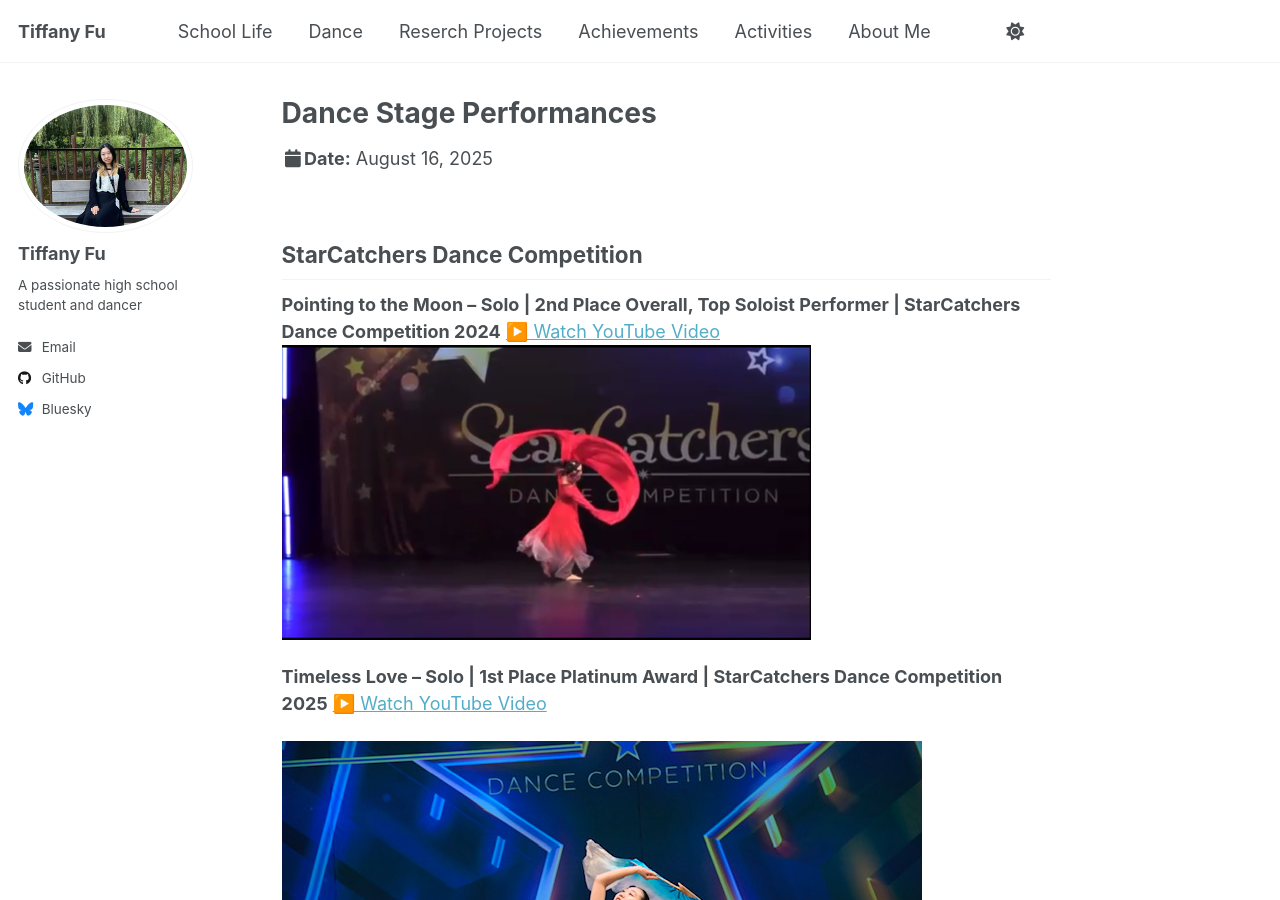
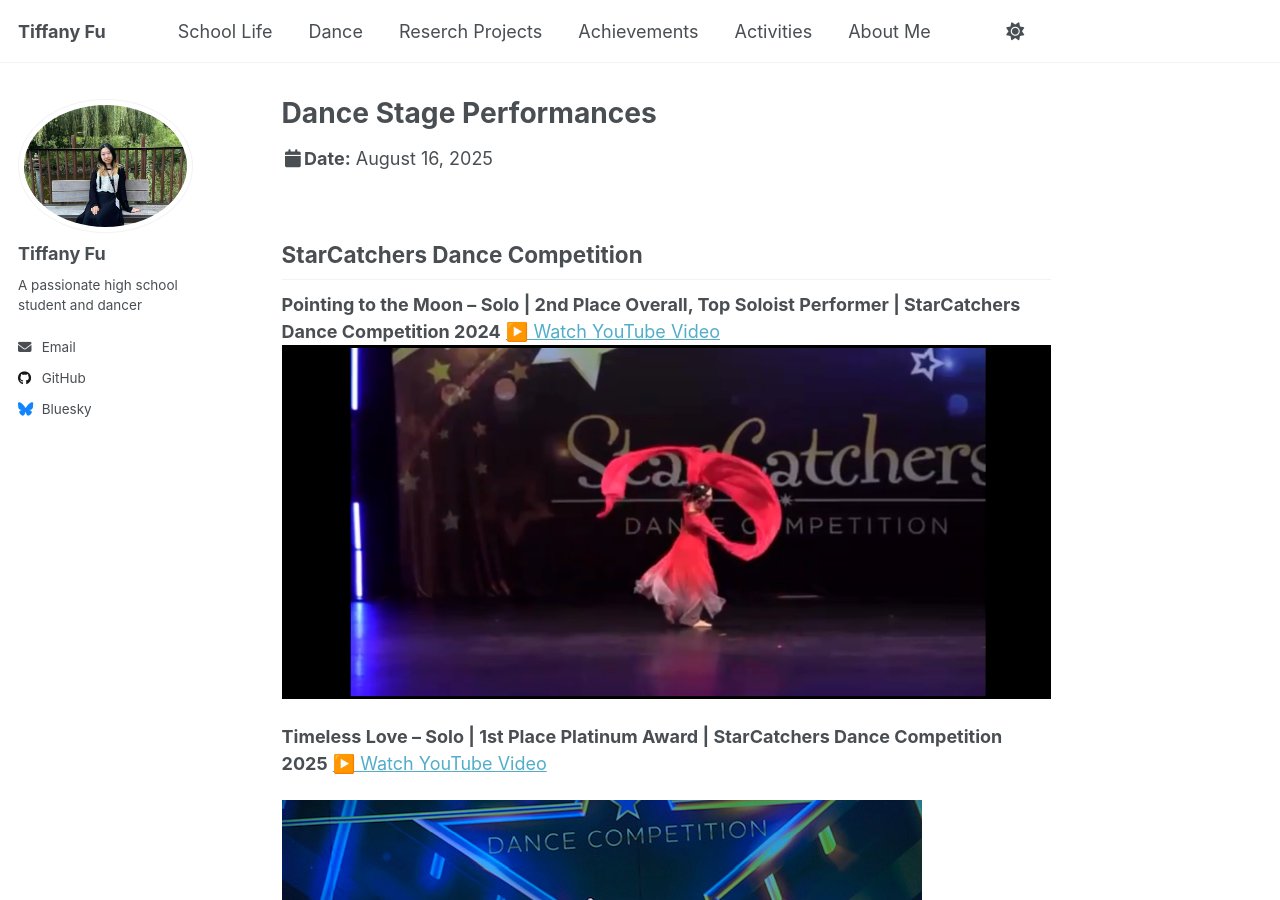
Before and after one commit to TiffanyJTFu/TiffanyFu, a Jekyll site: the page built from _talks/DanceStagePerformances.md, in a window 1280 px wide and 900 px high. Built offline with Jekyll 4.4.1, drawn with Linux system fonts in a browser that asks for light colours; a script that is not in the unit is left out.

Commit message:
Update DanceStagePerformances.md

```diff
--- a/_talks/DanceStagePerformances.md
+++ b/_talks/DanceStagePerformances.md
@@ -9,7 +9,7 @@ location: "Toronto, Canada"
 ## StarCatchers Dance Competition
 **Pointing to the Moon – Solo | 2nd Place Overall, Top Soloist Performer | StarCatchers Dance Competition 2024**
 <a href="https://youtu.be/Js13cJFnUC0" target="_blank" rel="noopener">▶️ Watch YouTube Video</a>
-<br>![Dance10](https://tiffanyjtfu.github.io/TiffanyFu/images/dancepointingtothemoons.PNG)
+<br>![Dance10](https://tiffanyjtfu.github.io/TiffanyFu/images/dancepointingtothemoons1.PNG)
 
 
 
```
